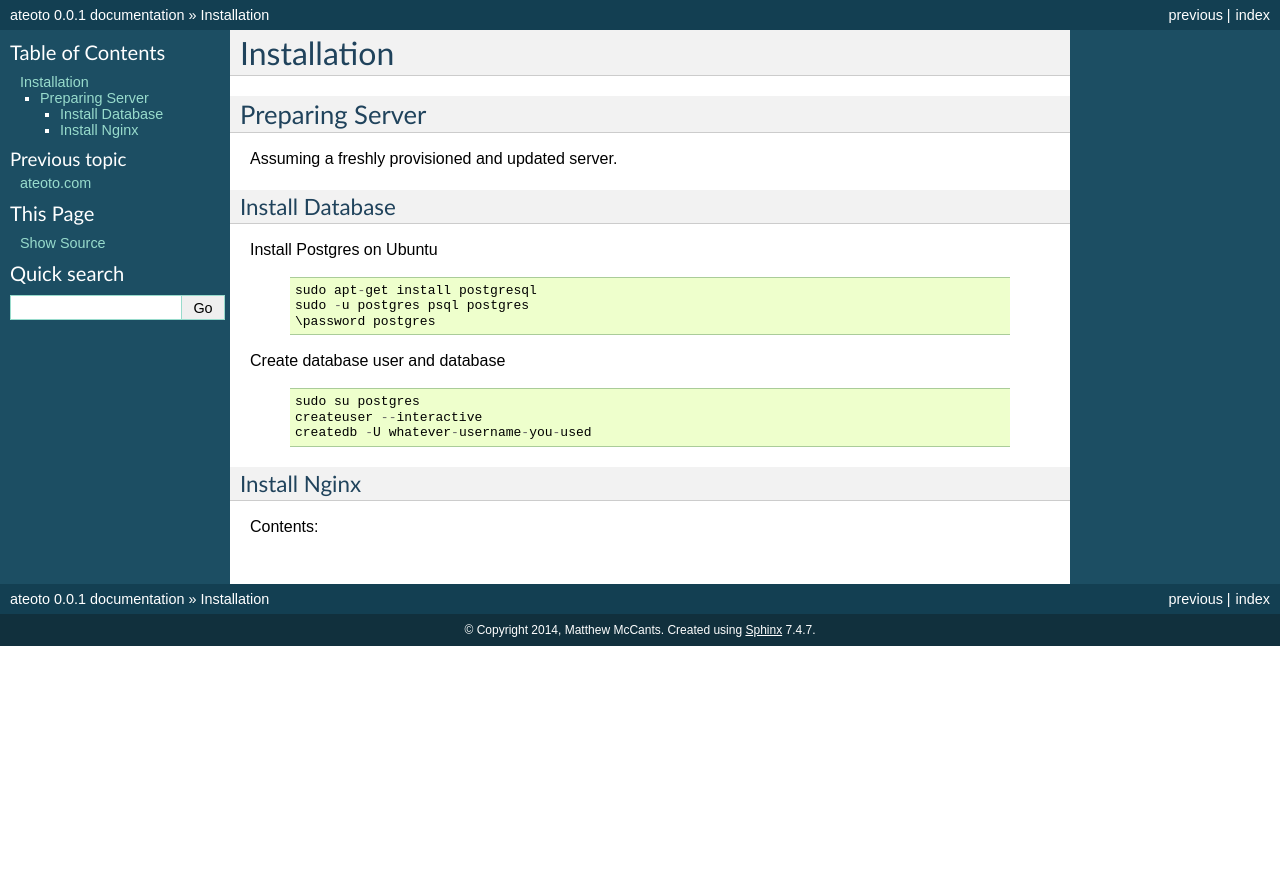
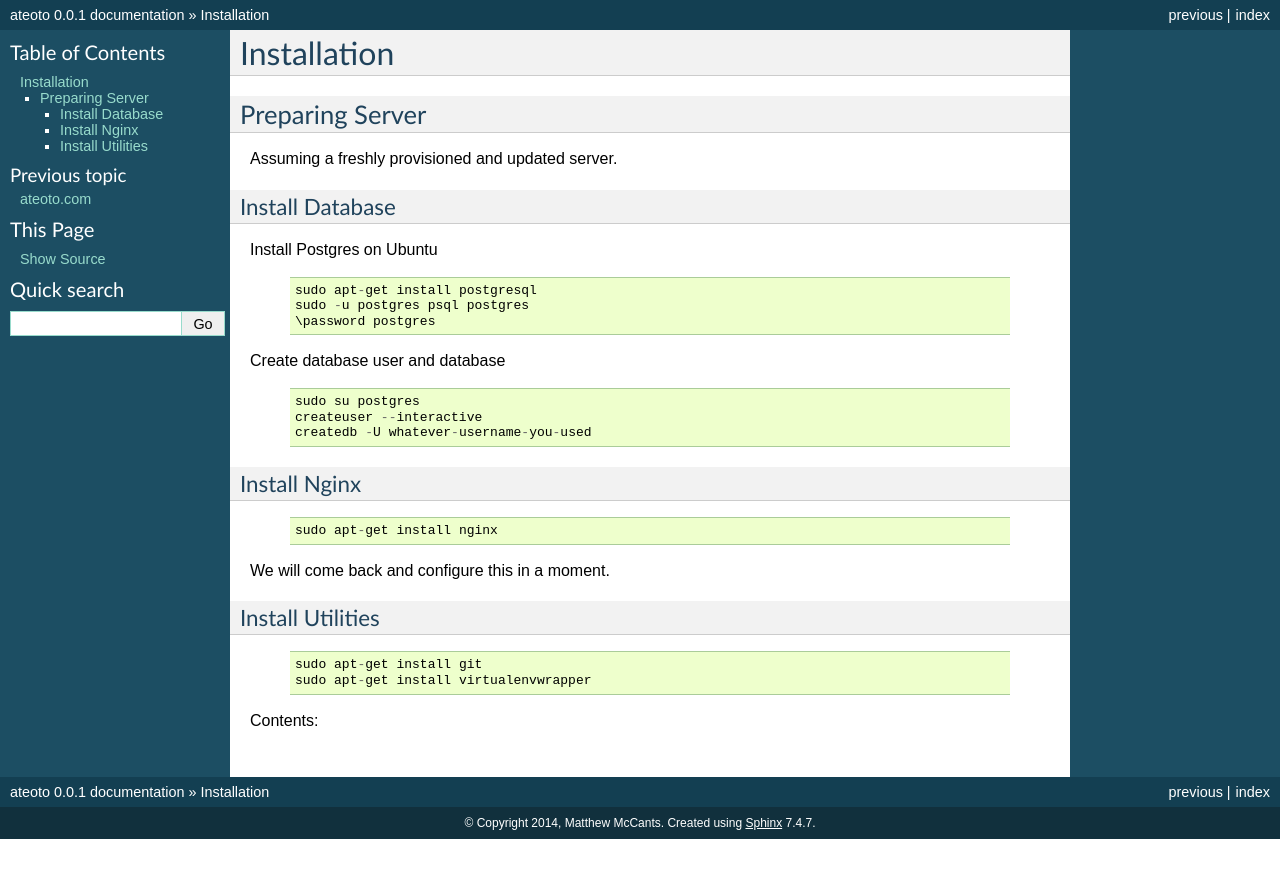
Before and after one commit to ateoto/ateoto.com, a Sphinx documentation site: the page built from docs/install.rst, in a window 1280 px wide. Shown: the top 878 px of the page. Built offline with Sphinx 7.4.7, drawn with Linux system fonts in a browser that asks for light colours; pages that are not in the unit, such as notebooks, are missing from menus.

Commit message:
More Documentation for provisioning.

```diff
--- a/docs/install.rst
+++ b/docs/install.rst
@@ -29,6 +29,19 @@ Create database user and database
 Install Nginx
 '''''''''''''
 
+ ::
+
+ 	sudo apt-get install nginx
+
+We will come back and configure this in a moment.
+
+Install Utilities
+'''''''''''''''''
+
+ ::
+
+ 	sudo apt-get install git
+ 	sudo apt-get install virtualenvwrapper
 
 
 Contents:
```
